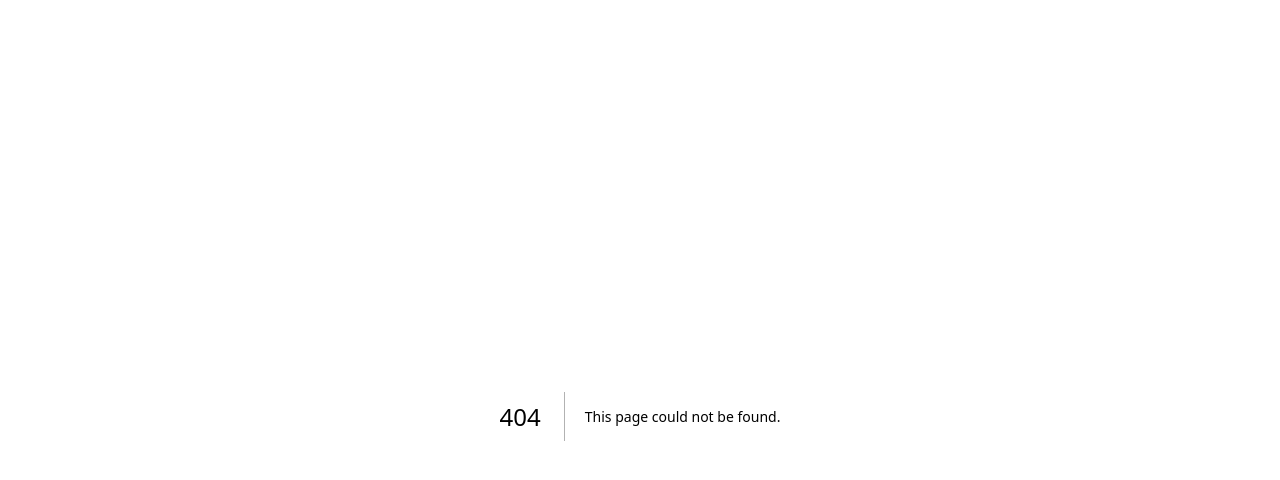
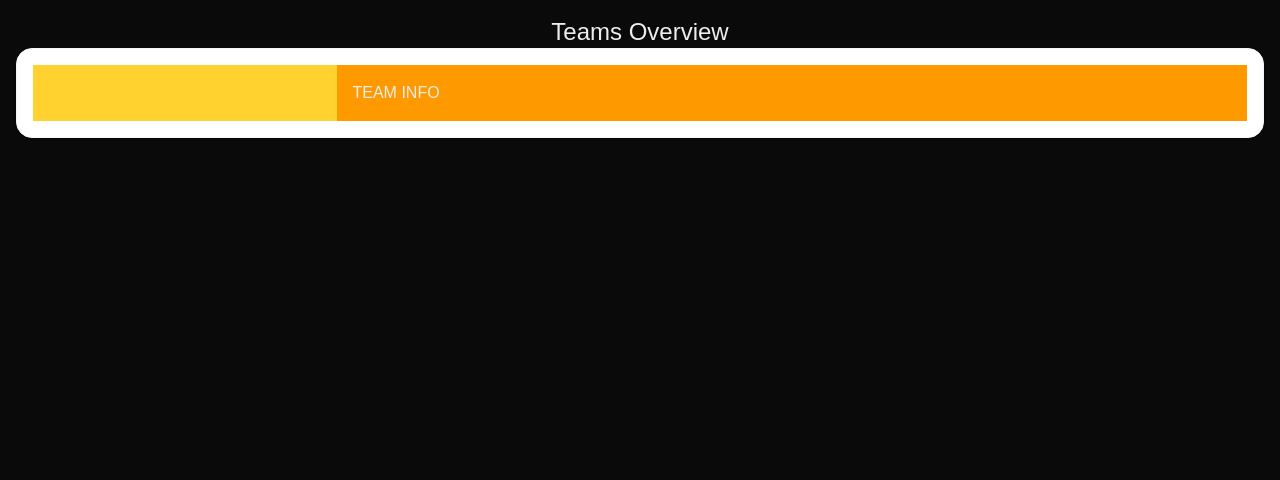
Before and after one commit to abtrez/p3-aau-football, a Next.js app in the folder frontend/: page /teams in a window 1280 px wide. Before the commit this address had no page. Shown: the top 480 px of the page. Built offline with nearby package versions, Linux system fonts and the light colour scheme.

Commit message:
teams overview setup

```diff
--- a/frontend/src/app/components/MatchCard.tsx
+++ b/frontend/src/app/components/MatchCard.tsx
@@ -1,4 +1,4 @@
-import TeamBadge from "@/app/components/TeamBadge";
+import TeamBadge from "@/app/components/Team/TeamBadge";
 
 export interface MatchCardInterface {
   id: number;
--- /dev/null
+++ b/frontend/src/app/components/Team/TeamCard.tsx
@@ -0,0 +1,18 @@
+interface TeamCardInterface {
+  name: string;
+  logo: string;
+  department: string;
+  estimated: string;
+  size: number;
+}
+
+export default function TeamCard({ team }: { team: TeamCardInterface }) {
+  return (
+    <div className="flex rounded-2xl bg-white shadow-sm border border-gray-100 p-4">
+      <div className="flex flex-col w-[25%] bg-amber-300 items-center p-4">
+        <div></div>
+      </div>
+      <div className="flex flex-col grow bg-amber-500 p-4">TEAM INFO</div>
+    </div>
+  );
+}
--- /dev/null
+++ b/frontend/src/app/components/Team/TeamOverview.tsx
@@ -0,0 +1 @@
+export default function TeamCard() {}
--- /dev/null
+++ b/frontend/src/app/teams/page.tsx
@@ -0,0 +1,10 @@
+import TeamCard from "@/app/components/Team/TeamCard";
+
+export default function Home() {
+  return (
+    <>
+      <h1 className="text-2xl text-center">Teams Overview</h1>
+      <TeamCard />
+    </>
+  );
+}
```
Also changed, not shown: frontend/src/app/components/Team/TeamBadge.tsx (renamed from frontend/src/app/components/TeamBadge.tsx).
